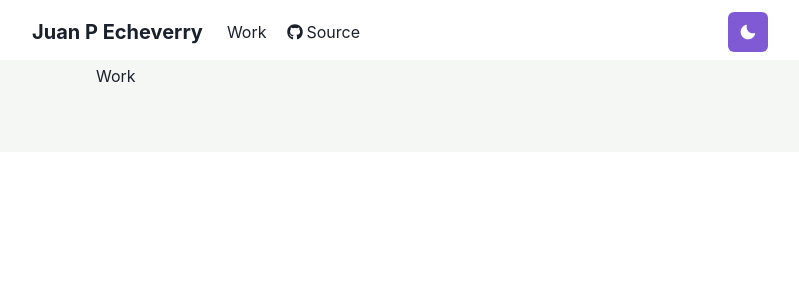
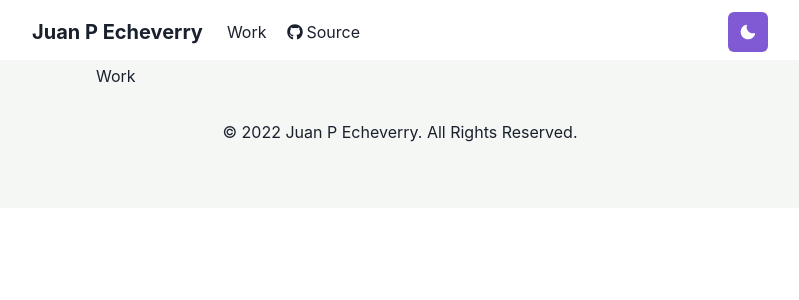
Before and after one commit to jpecheverryp/react-porfolio, a React (Create React App) app: page /work in a window 1280 px wide. Shown: the top 300 px of the page, without its empty margins (240-1039 px from the left). Built offline with nearby package versions, Linux system fonts and the light colour scheme.

Commit message:
add footer

```diff
--- a/src/App.tsx
+++ b/src/App.tsx
@@ -1,6 +1,7 @@
 import { Box, useColorModeValue } from '@chakra-ui/react';
 import React from 'react';
 import { Routes, Route } from 'react-router-dom';
+import Footer from './components/Footer';
 import Navbar from './components/Navbar';
 import Homepage from './pages/Homepage';
 import Work from './pages/Work';
@@ -13,6 +14,7 @@ function App() {
         <Route path='/' element={<Homepage />} />
         <Route path='work' element={<Work />} />
       </Routes>
+      <Footer />
     </Box>
   );
 }
--- /dev/null
+++ b/src/components/Footer.tsx
@@ -0,0 +1,12 @@
+import React from 'react';
+import { Box } from '@chakra-ui/react';
+
+const Footer = () => {
+  return (
+    <Box textAlign={'center'} mt={'8'}>
+      &copy; {new Date().getFullYear()} Juan P Echeverry. All Rights Reserved.
+    </Box>
+  );
+};
+
+export default Footer;
```
